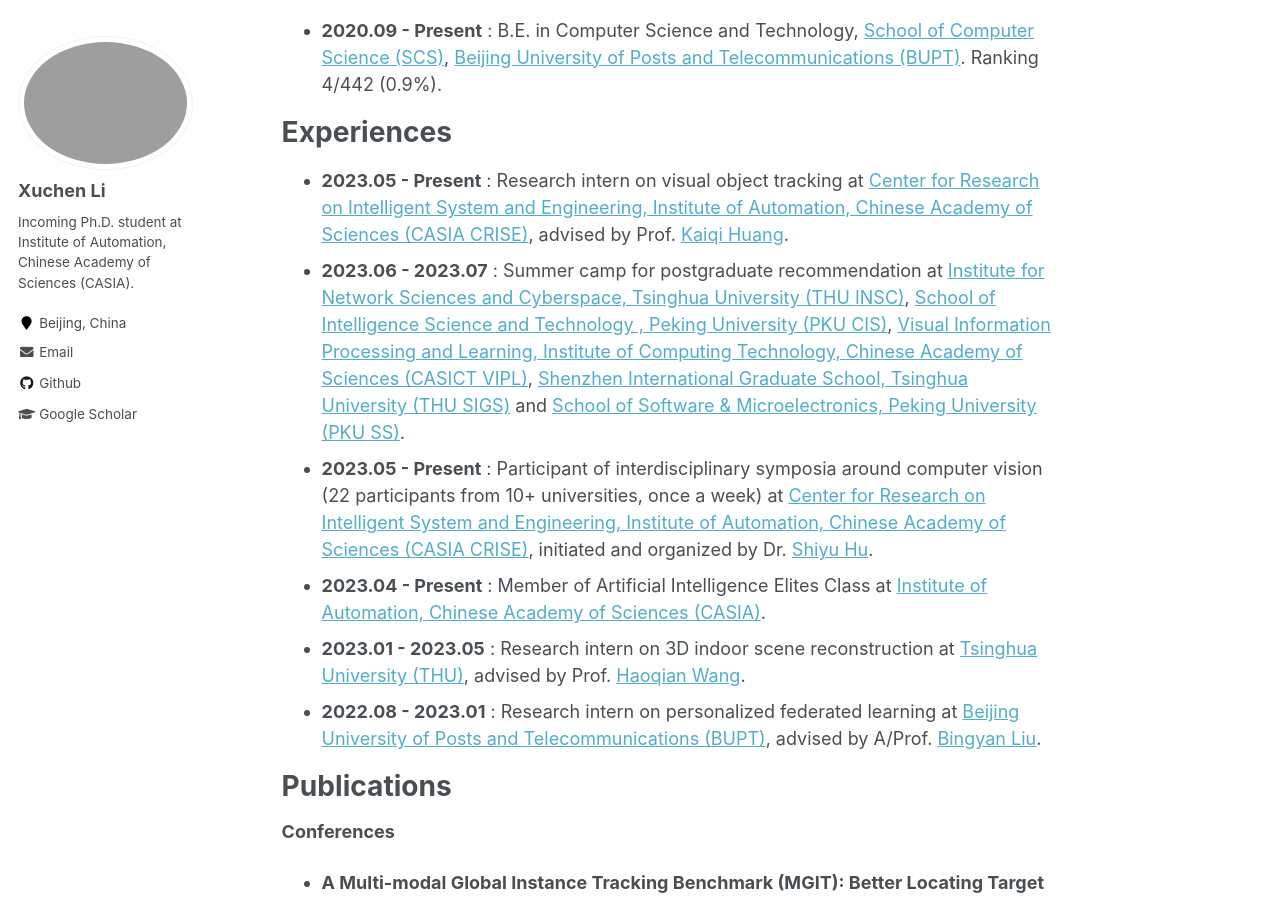
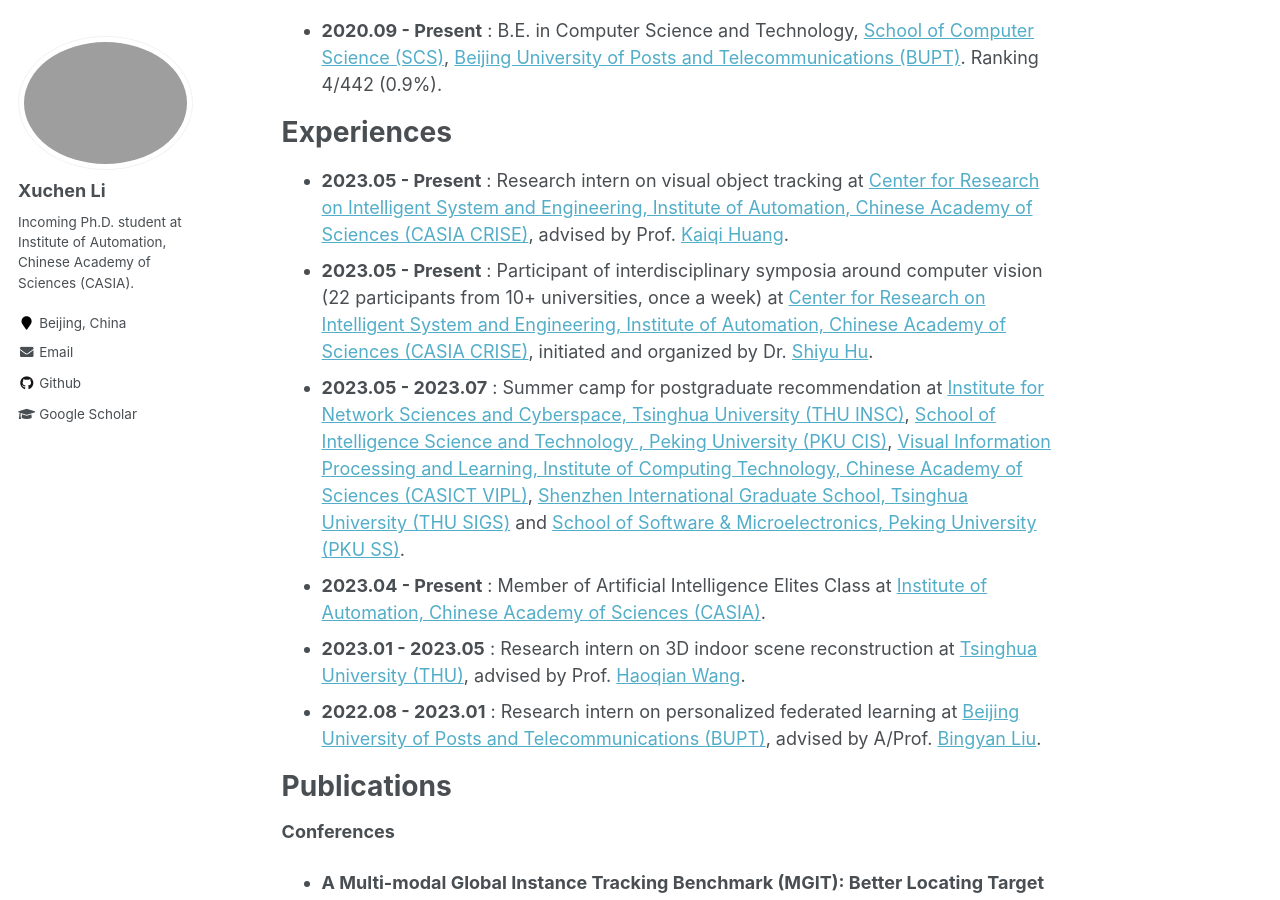
Before and after one commit to Xuchen-Li/Xuchen-Li.github.io, a Jekyll site: the page built from _pages/about.md, in a window 1280 px wide and 900 px high, scrolled down 1242 px. Built offline with Jekyll 4.4.1, drawn with Linux system fonts in a browser that asks for light colours.

Commit message:
Update about.md

```diff
--- a/_pages/about.md
+++ b/_pages/about.md
@@ -42,9 +42,9 @@ Education
 Experiences
 ======
 * **2023.05 - Present** : Research intern on visual object tracking at [Center for Research on Intelligent System and Engineering, Institute of Automation, Chinese Academy of Sciences (CASIA CRISE)](http://www.crise.ia.ac.cn/),  advised by Prof. [Kaiqi Huang](https://people.ucas.ac.cn/~huangkaiqi?language=en).
-* **2023.06 - 2023.07** : Summer camp for postgraduate recommendation at [Institute for Network Sciences and Cyberspace, Tsinghua University (THU INSC)](https://www.insc.tsinghua.edu.cn/), [School of Intelligence Science and Technology
+* **2023.05 - Present** : Participant of interdisciplinary symposia around computer vision (22 participants from 10+ universities, once a week) at [Center for Research on Intelligent System and Engineering, Institute of Automation, Chinese Academy of Sciences (CASIA CRISE)](http://www.crise.ia.ac.cn/),  initiated and organized by Dr. [Shiyu Hu](https://huuuuusy.github.io/).
+* **2023.05 - 2023.07** : Summer camp for postgraduate recommendation at [Institute for Network Sciences and Cyberspace, Tsinghua University (THU INSC)](https://www.insc.tsinghua.edu.cn/), [School of Intelligence Science and Technology
 , Peking University (PKU CIS)](https://www.cis.pku.edu.cn/index.htm), [Visual Information Processing and Learning, Institute of Computing Technology, Chinese Academy of Sciences (CASICT VIPL)](http://vipl.ict.ac.cn/en/index.html), [Shenzhen International Graduate School, Tsinghua University (THU SIGS)](https://www.sigs.tsinghua.edu.cn/en/) and [School of Software & Microelectronics, Peking University (PKU SS)](https://www.ss.pku.edu.cn/).
-* **2023.05 - Present** : Participant of interdisciplinary symposia around computer vision (22 participants from 10+ universities, once a week) at [Center for Research on Intelligent System and Engineering, Institute of Automation, Chinese Academy of Sciences (CASIA CRISE)](http://www.crise.ia.ac.cn/),  initiated and organized by Dr. [Shiyu Hu](https://huuuuusy.github.io/).
 * **2023.04 - Present** : Member of Artificial Intelligence Elites Class at [Institute of Automation, Chinese Academy of Sciences (CASIA)](http://english.ia.cas.cn/).
 * **2023.01 - 2023.05** : Research intern on 3D indoor scene reconstruction at [Tsinghua University (THU)](https://www.tsinghua.edu.cn/en/),  advised by Prof. [Haoqian Wang](https://scholar.google.com/citations?hl=zh-CN&user=eldgnIYAAAAJ&hl=en).
 * **2022.08 - 2023.01** : Research intern on personalized federated learning at [Beijing University of Posts and Telecommunications (BUPT)](https://www.bupt.edu.cn/), advised by A/Prof. [Bingyan Liu](https://lebyni.github.io/).
```
